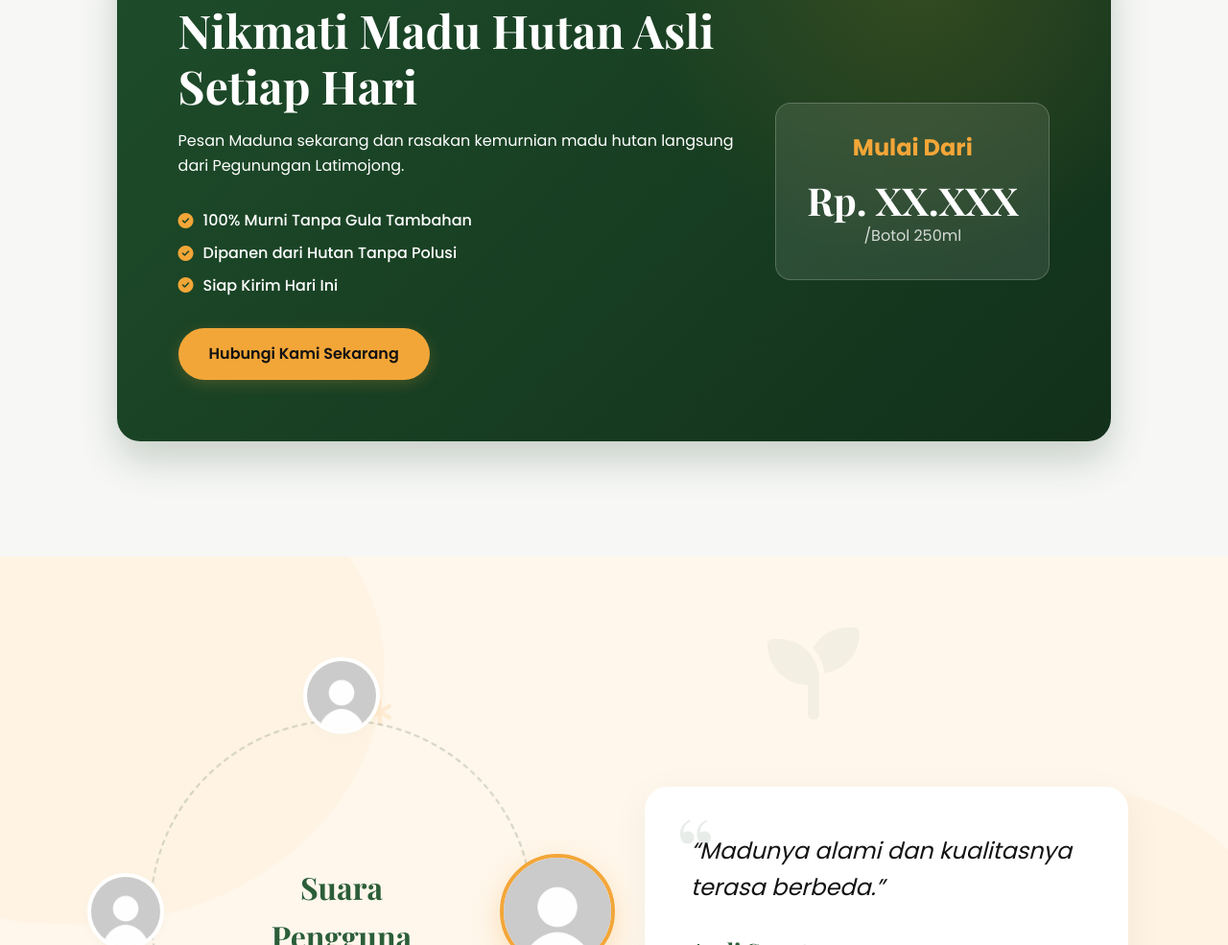
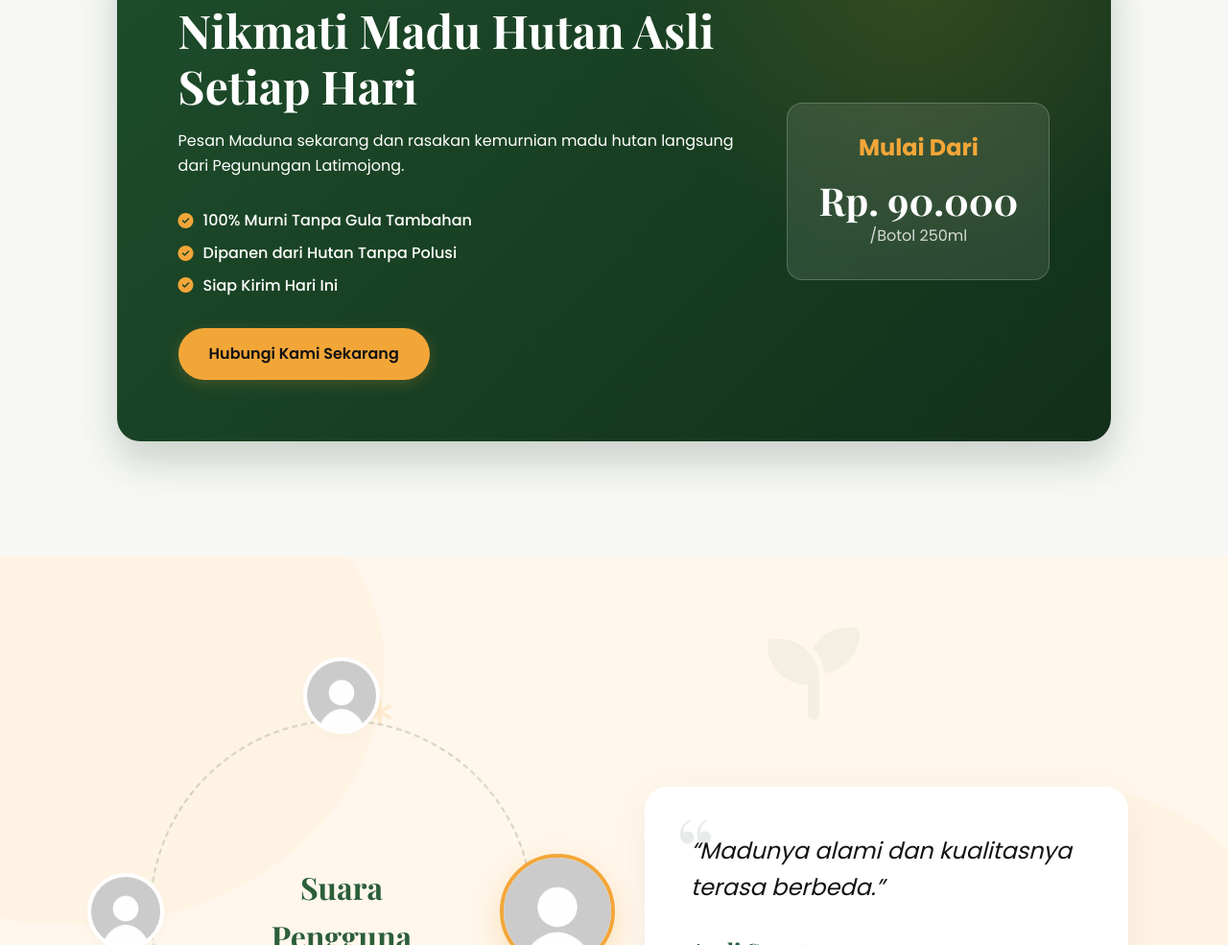
Before and after one commit to NurulHalisaz/maduna-frontend, a plain HTML site: page LandingPage/index.html in a window 1280 px wide. Shown: the part 4543-5528 px from the top of the page at 96% size. Drawn offline with nearby package versions, Linux system fonts and the light colour scheme; no server answers.

Commit message:
Update price in LandingPage index.html

```diff
--- a/LandingPage/index.html
+++ b/LandingPage/index.html
@@ -364,7 +364,7 @@
                 </div>
                 <div class="cta-price">
                     <h4>Mulai Dari</h4>
-                    <h2 style="color:white; font-size:2.5rem;">Rp. XX.XXX</h2>
+                    <h2 style="color:white; font-size:2.5rem;">Rp. 90.000</h2>
                     <p style="color:rgba(255,255,255,0.8);">/Botol 250ml</p>
                 </div>
             </div>
```
